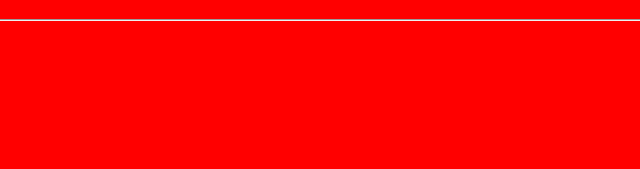
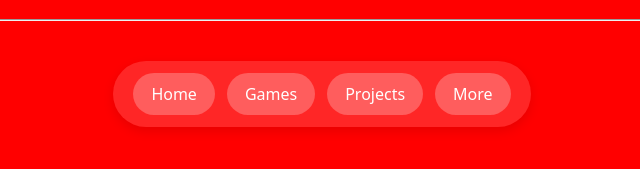
Before and after one commit to MASONNET-Inc/masonnetsite, a plain HTML site: page index.html in a window 1280 px wide. Shown: the part 159-328 px from the top of the page, without its empty margins (318-958 px from the left). Drawn offline with Linux system fonts and the light colour scheme.

Commit message:
Add button island with navigation buttons
Added a button island with navigation buttons and styles.

```diff
--- a/index.html
+++ b/index.html
@@ -9,4 +9,42 @@
   <center><img src="logo.png" width="365" height="90" alt="MASONNET logo"></center>
   <center><b><h1>Welcome to MASONNET Web <u>3.0</u>!</h1></b></center>
   <hr>
+  <!-- Button Island Container -->
+<div class="button-island">
+  <button>Home</button>
+  <button>Games</button>
+  <button>Projects</button>
+  <button>More</button>
+</div>
+
+<style>
+.button-island {
+  display: flex;
+  justify-content: center;
+  gap: 12px;
+  padding: 12px 20px;
+  background: rgba(255, 255, 255, 0.15);
+  backdrop-filter: blur(12px);
+  border-radius: 999px;
+  box-shadow: 0 4px 12px rgba(0,0,0,0.1);
+  max-width: fit-content;
+  margin: 40px auto;
+}
+
+.button-island button {
+  all: unset;
+  font-family: system-ui, sans-serif;
+  font-size: 16px;
+  padding: 10px 18px;
+  border-radius: 999px;
+  background: rgba(255, 255, 255, 0.25);
+  color: #fff;
+  cursor: pointer;
+  transition: background 0.2s ease;
+}
+
+.button-island button:hover {
+  background: rgba(255, 255, 255, 0.4);
+}
+</style>
 </html>
```
